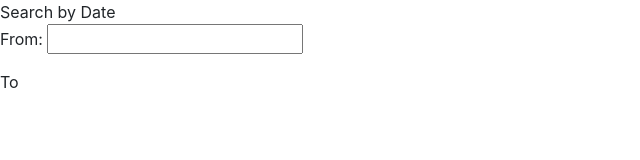
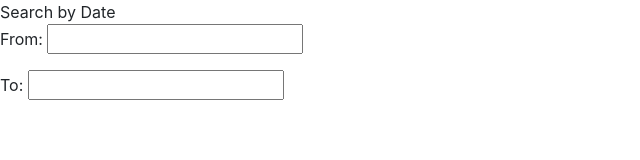
Before and after one commit to dragonsarebest/ThanosMemePage, a plain HTML site: page HTML/searchMemesByDate.html in a window 1280 px wide. Shown: the whole page, without its empty margins (0-640 px from the left). Drawn offline with Linux system fonts and the light colour scheme.

Commit message:
Added the date picker to To:

```diff
--- a/HTML/searchMemesByDate.html
+++ b/HTML/searchMemesByDate.html
@@ -40,7 +40,7 @@
 
 	<p>From: <input type="text" id="datepicker"></p>
 
-	To
+	<p>To: <input type="text" id="datepicker"></p>
 
 </body>
 </html>
```
